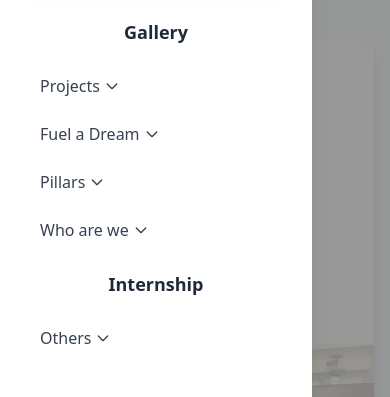
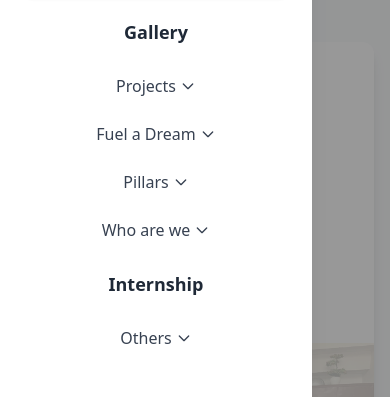
Before and after one commit to abeerrai01/Pathsarthi-trust, a React (Vite) app: page / in a window 390 px wide. Both pictures are taken after a click on the button 352 px from the left and 32 px from the top of the page. Shown: the part 134-531 px from the top of the page. Built offline with nearby package versions, Linux system fonts and the light colour scheme; no server answers; the database is empty.

Commit message:
DOCTOR ADDED

```diff
--- a/src/components/Navbar.jsx
+++ b/src/components/Navbar.jsx
@@ -1,25 +1,34 @@
 import React, { useState, useEffect } from 'react';
 import { Link, useLocation } from 'react-router-dom';
 
-function renderDropdownItems(items, handleNavClick, activeDropdownPath, setActiveDropdownPath, parentPath = []) {
+function renderDropdownItems(items, handleNavClick, activeDropdownPath, setActiveDropdownPath, parentPath = [], isMobile = false) {
   return items.map((item, idx) => {
     const currentPath = [...parentPath, item.label];
     const isOpen = activeDropdownPath.length >= currentPath.length && activeDropdownPath.slice(0, currentPath.length).join('>') === currentPath.join('>');
     const isNested = parentPath.length > 0;
     if (item.type === 'dropdown') {
       return (
-        <div key={item.label + currentPath.join('-')} className="relative group">
+        <div
+          key={item.label + currentPath.join('-')}
+          className={`relative group ${isMobile ? 'w-full' : ''}`}
+          onMouseEnter={!isMobile ? () => setActiveDropdownPath(currentPath) : undefined}
+          onMouseLeave={!isMobile ? () => setActiveDropdownPath(parentPath) : undefined}
+        >
           <button
             onClick={e => {
               e.stopPropagation();
+              if (isMobile) {
                 if (isOpen) {
                   setActiveDropdownPath(parentPath);
                 } else {
                   setActiveDropdownPath(currentPath);
                 }
+              }
             }}
-            className={`px-4 py-2 rounded-lg text-base font-medium transition-colors duration-150 focus:outline-none focus:ring-2 focus:ring-indigo-500 focus:ring-offset-2 flex items-center ${isOpen ? 'bg-indigo-600 text-white shadow' : 'text-gray-700 hover:bg-indigo-50 hover:text-indigo-700'} ${isNested ? 'justify-center w-full text-center' : ''}`}
-            style={isNested ? { justifyContent: 'center', width: '100%', textAlign: 'center' } : {}}
+            className={`px-4 py-2 rounded-lg text-base font-medium transition-colors duration-150 focus:outline-none focus:ring-2 focus:ring-indigo-500 focus:ring-offset-2 flex items-center ${isOpen ? 'bg-indigo-600 text-white shadow' : 'text-gray-700 hover:bg-indigo-50 hover:text-indigo-700'} ${isNested || isMobile ? 'justify-center w-full text-center' : ''}`}
+            style={(isNested || isMobile) ? { justifyContent: 'center', width: '100%', textAlign: 'center' } : {}}
+            type="button"
+            tabIndex={0}
           >
             {item.label}
             <svg
@@ -32,11 +41,17 @@ function renderDropdownItems(items, handleNavClick, activeDropdownPath, setActiv
             </svg>
           </button>
           {isOpen && (
+            isMobile ? (
+              <div className="w-full flex flex-col items-center">
+                {renderDropdownItems(item.items, handleNavClick, activeDropdownPath, setActiveDropdownPath, currentPath, true)}
+              </div>
+            ) : (
               <div className={`absolute top-full left-0 mt-1 w-48 bg-white rounded-lg shadow-lg border border-gray-200 py-2 z-50 ${parentPath.length > 0 ? 'ml-48 -mt-8' : ''}`}
-              onMouseLeave={() => setActiveDropdownPath(parentPath)}
+                // No onMouseLeave here, handled by parent div
               >
-              {renderDropdownItems(item.items, handleNavClick, activeDropdownPath, setActiveDropdownPath, currentPath)}
+                {renderDropdownItems(item.items, handleNavClick, activeDropdownPath, setActiveDropdownPath, currentPath, false)}
               </div>
+            )
           )}
         </div>
       );
@@ -45,7 +60,7 @@ function renderDropdownItems(items, handleNavClick, activeDropdownPath, setActiv
         <Link
           key={item.to + currentPath.join('-')}
           to={item.to}
-          className="block px-4 py-2 text-sm text-gray-700 hover:bg-indigo-50 hover:text-indigo-700 transition-colors duration-150"
+          className={`block px-4 py-2 text-sm transition-colors duration-150 ${isMobile ? 'text-center w-full text-gray-800 hover:bg-indigo-50 hover:text-indigo-700' : 'text-gray-700 hover:bg-indigo-50 hover:text-indigo-700'}`}
           onClick={() => handleNavClick(item.to)}
         >
           {item.label}
@@ -235,7 +250,7 @@ const Navbar = () => {
                       {item.label}
                     </Link>
                   ) : (
-                    renderDropdownItems([item], handleNavClick, activeDropdownPath, setActiveDropdownPath)
+                    renderDropdownItems([item], handleNavClick, activeDropdownPath, setActiveDropdownPath, [], true)
                   )}
                 </div>
               ))}
```
Lines whose indentation alone changed are shown as unchanged.
